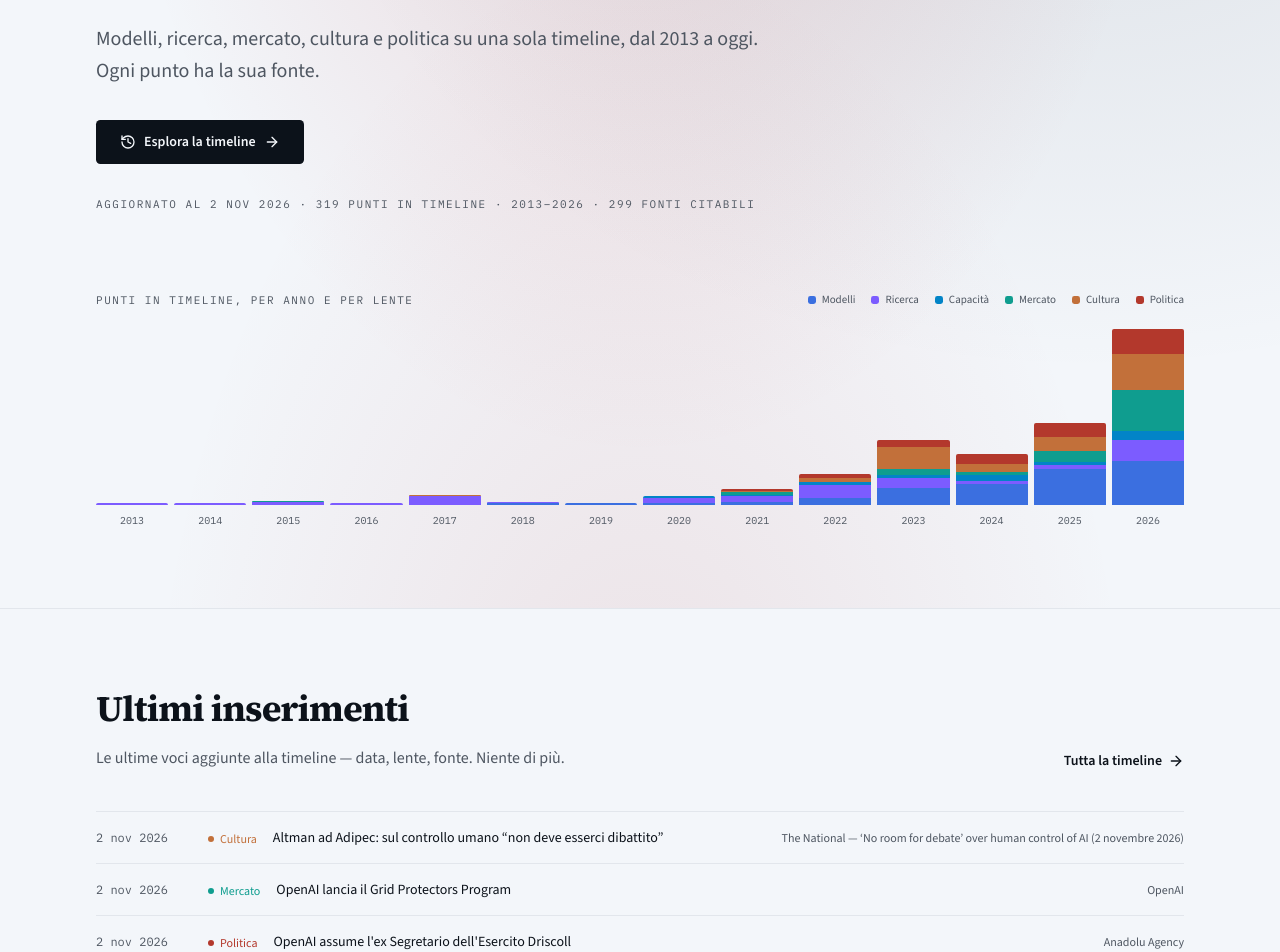
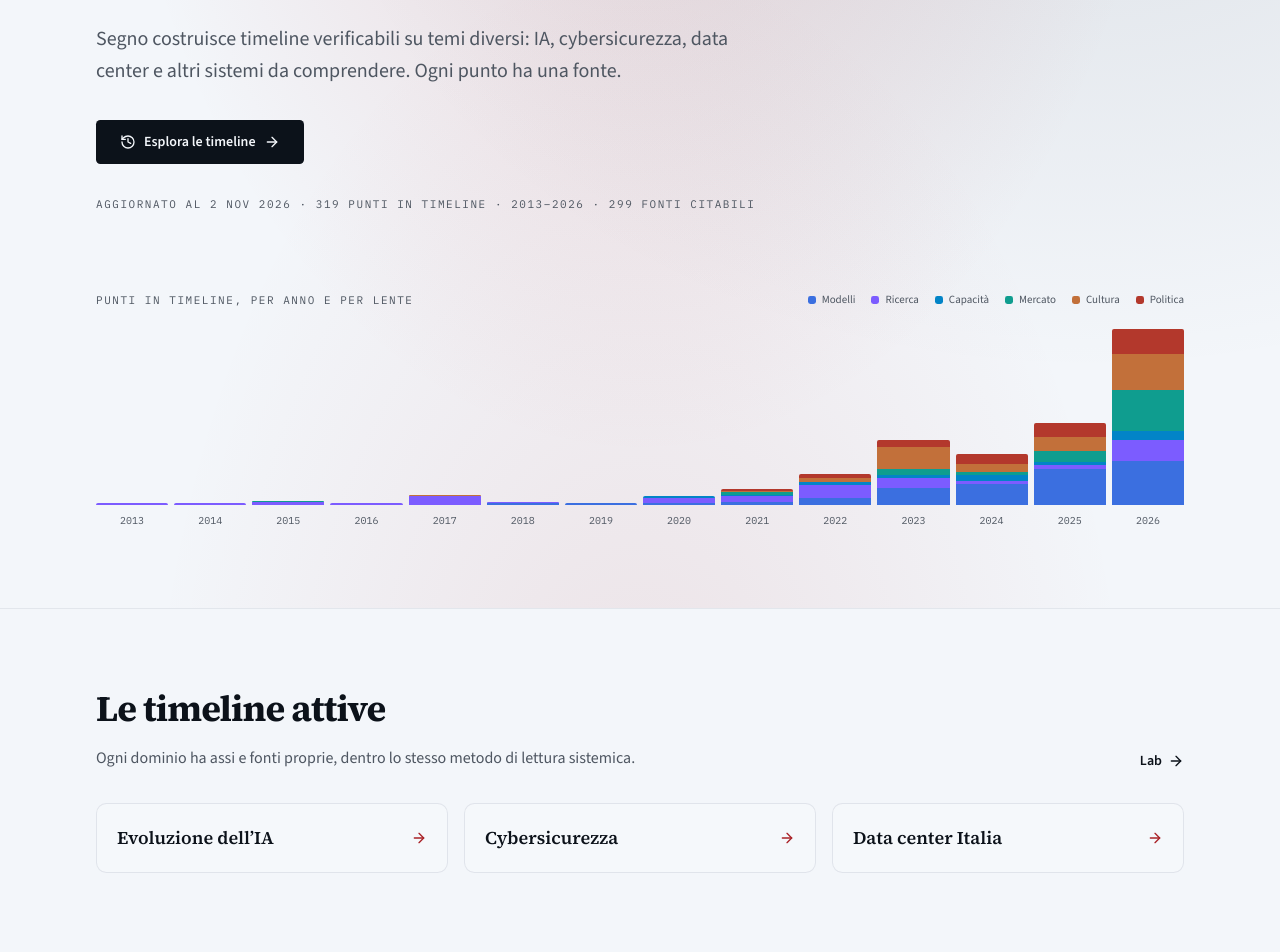
Before and after one commit to Relatronica/Segno, a Next.js app: page / in a window 1280 px wide. Shown: the part 300-1252 px from the top of the page. Built offline with nearby package versions, Linux system fonts and the light colour scheme; no server answers.

Commit message:
Expand Segno for systemic timelines
Update homepage, navigation, SEO, roadmap, and translations to position Segno as a multi-domain system for sourced timelines, including AI, cybersecurity, and data centres.

```diff
--- a/app/HomeContent.tsx
+++ b/app/HomeContent.tsx
@@ -219,7 +219,7 @@ export default function HomeContent() {
             </motion.p>
             <motion.div custom={3} variants={fadeUp} className="mt-8 flex flex-wrap items-center gap-5">
               <Link
-                href="/timeline"
+                href="/lab"
                 className="inline-flex items-center gap-2 rounded-md bg-foreground px-6 py-3 text-sm font-semibold text-background transition-opacity hover:opacity-90"
               >
                 <History className="h-4 w-4" />
@@ -312,6 +312,42 @@ export default function HomeContent() {
               ))}
             </ul>
           </motion.figure>
+        </div>
+      </section>
+
+      {/* Active timelines */}
+      <section className="relative border-t border-border/50 py-16 sm:py-20">
+        <div className="mx-auto max-w-6xl px-4 sm:px-6 lg:px-8">
+          <div className="flex flex-wrap items-end justify-between gap-4">
+            <div className="max-w-2xl">
+              <h2 className="text-3xl font-bold tracking-tight sm:text-4xl">{t.home.ecosystemsTitle}</h2>
+              <p className="mt-4 leading-relaxed text-muted-foreground">{t.home.ecosystemsSubtitle}</p>
+            </div>
+            <Link
+              href="/lab"
+              className="inline-flex items-center gap-1.5 text-sm font-semibold underline-offset-4 hover:underline"
+            >
+              Lab
+              <ArrowRight className="h-4 w-4" />
+            </Link>
+          </div>
+          <ul className="mt-8 grid gap-4 sm:grid-cols-3">
+            {[
+              { href: '/timeline', title: t.home.ecosystemAI },
+              { href: '/t/cybersecurity', title: t.home.ecosystemCyber },
+              { href: '/t/datacenter', title: t.home.ecosystemDatacenter },
+            ].map((timeline) => (
+              <li key={timeline.href}>
+                <Link
+                  href={timeline.href}
+                  className="group flex h-full items-center justify-between rounded-xl border border-border/60 bg-card/30 p-5 transition-colors hover:border-mark/40 hover:bg-muted/30"
+                >
+                  <span className="font-serif text-lg font-semibold">{timeline.title}</span>
+                  <ArrowRight className="h-4 w-4 text-mark transition-transform group-hover:translate-x-1" />
+                </Link>
+              </li>
+            ))}
+          </ul>
         </div>
       </section>
 
--- a/app/opengraph-image.tsx
+++ b/app/opengraph-image.tsx
@@ -72,7 +72,7 @@ export default function OpenGraphImage() {
               maxWidth: 860,
             }}
           >
-            Incontri, dichiarazioni e decisioni pubbliche su una timeline — con fonti che puoi aprire e citare.
+            IA, cybersicurezza, data center e altri fatti complessi su timeline — con fonti che puoi aprire e citare.
           </div>
         </div>
 
--- a/app/page.tsx
+++ b/app/page.tsx
@@ -12,7 +12,7 @@ export default function Home() {
         data={{
           '@context': 'https://schema.org',
           '@type': 'Dataset',
-          name: `${SITE_NAME} — Sentiment IA e regole europee`,
+          name: `${SITE_NAME} — Timeline sistemiche con fonti`,
           description: SITE_DESCRIPTION,
           url: SITE_URL,
           creator: {
--- a/components/layout/Footer.tsx
+++ b/components/layout/Footer.tsx
@@ -15,6 +15,9 @@ export function Footer() {
   if (
     pathname === '/timeline' ||
     pathname.startsWith('/timeline/') ||
+    pathname === '/lab' ||
+    pathname === '/t' ||
+    pathname.startsWith('/t/') ||
     pathname === '/redazione' ||
     pathname.startsWith('/redazione/')
   ) {
@@ -43,7 +46,7 @@ export function Footer() {
               </li>
               <li>
                 <Link
-                  href="/timeline"
+                  href="/lab"
                   className="text-sm text-muted-foreground transition-colors hover:text-foreground"
                 >
                   {t.nav.timeline}
--- a/lib/data/roadmap.ts
+++ b/lib/data/roadmap.ts
@@ -12,12 +12,24 @@ export const roadmapPhases: RoadmapPhase[] = [
     id: 'timeline',
     status: 'done',
     title: {
-      it: 'Timeline: l’evoluzione dell’IA per lenti',
-      en: 'Timeline: AI’s evolution by lens',
+      it: 'Timeline IA: l’evoluzione per lenti',
+      en: 'AI timeline: evolution by lens',
     },
     description: {
-      it: 'Dal 2013 a oggi: rilasci dei laboratori, ricerca, mercato, cultura e politica su un solo asse. Ogni punto con la sua fonte.',
+      it: 'Dal 2013 a oggi: modelli, capacità, ricerca, mercato, cultura e politica su un solo asse. Ogni punto con la sua fonte.',
       en: 'From 2013 to today: lab releases, research, business, culture and policy on one axis. Every point with its source.',
+    },
+  },
+  {
+    id: 'multi-timeline',
+    status: 'done',
+    title: {
+      it: 'Timeline multitema',
+      en: 'Multi-domain timelines',
+    },
+    description: {
+      it: 'IA, cybersicurezza e data center condividono lo stesso motore con ontologie, corsie e fonti dedicate a ogni dominio.',
+      en: 'AI, cybersecurity and data centres share the same engine with ontologies, lanes and sources dedicated to each domain.',
     },
   },
   {
@@ -72,12 +84,12 @@ export const roadmapPhases: RoadmapPhase[] = [
     id: 'gdpr',
     status: 'next',
     title: {
-      it: 'Nodi chiave della privacy UE',
-      en: 'Key moments in EU privacy',
+      it: 'Nuovi domini e nuove letture',
+      en: 'New domains and reading axes',
     },
     description: {
-      it: 'I passaggi e le pressioni che hanno segnato le regole sulla privacy: enforcement, riforme, lobbying.',
-      en: 'The steps and pressures that shaped privacy rules: enforcement, reforms, lobbying.',
+      it: 'Il motore è pronto per nuovi sistemi complessi: energia, privacy, mercati, piattaforme e policy con assi e fonti proprie.',
+      en: 'The engine is ready for more complex systems: energy, privacy, markets, platforms and policy, each with dedicated axes and sources.',
     },
   },
 ];
--- a/lib/i18n/translations.ts
+++ b/lib/i18n/translations.ts
@@ -13,10 +13,10 @@ const translations = {
       themeToggle: 'Cambia tema',
     },
     hero: {
-      title: 'L’IA corre. Qui la metti in fila.',
+      title: 'Fatti complessi, finalmente in ordine.',
       subtitle:
-        'Modelli, ricerca, mercato, cultura e politica su una sola timeline, dal 2013 a oggi. Ogni punto ha la sua fonte.',
-      cta: 'Esplora la timeline',
+        'Segno costruisce timeline verificabili su temi diversi: IA, cybersicurezza, data center e altri sistemi da comprendere. Ogni punto ha una fonte.',
+      cta: 'Esplora le timeline',
       statsEvents: 'Punti in timeline',
       statsSources: 'Fonti citabili',
       volumeCaption: 'Punti in timeline, per anno e per lente',
@@ -26,12 +26,12 @@ const translations = {
     home: {
       roadmapTitle: 'Cosa stiamo costruendo',
       roadmapSubtitle:
-        'La timeline è viva e in aggiornamento: sei lenti dal 2013 a oggi. Intorno, fonti più precise, racconti da condividere e nuove letture.',
+        'Il motore è vivo: timeline dedicate a IA, cybersicurezza e data center condividono metodo, fonti verificabili e letture comparabili. Il prossimo passo sono nuovi domini.',
       statusDone: 'Online',
       statusActive: 'In corso',
       statusNext: 'Prossimo',
       shareText:
-        'Segno: l’evoluzione dell’IA dal modello alla regola — modelli, capacità, ricerca, mercato, cultura e politica su un’unica timeline con fonti. Guarda e condividi:',
+        'Segno: timeline sistemiche di fatti complessi, con fonti verificabili. Esplora IA, cybersicurezza, data center e nuovi domini:',
       copyLink: 'Copia link',
       copied: 'Copiato',
       shareNative: 'Condividi',
@@ -40,19 +40,24 @@ const translations = {
       updatedLabel: 'Aggiornato al',
       latestTitle: 'Ultimi inserimenti',
       latestSubtitle:
-        'Le ultime voci aggiunte alla timeline — data, lente, fonte. Niente di più.',
+        'Le ultime voci della timeline dell’IA — data, lente, fonte. Una finestra sull’aggiornamento principale del progetto.',
       latestAll: 'Tutta la timeline',
+      ecosystemsTitle: 'Le timeline attive',
+      ecosystemsSubtitle: 'Ogni dominio ha assi e fonti proprie, dentro lo stesso metodo di lettura sistemica.',
+      ecosystemAI: 'Evoluzione dell’IA',
+      ecosystemCyber: 'Cybersicurezza',
+      ecosystemDatacenter: 'Data center Italia',
       methodTitle: 'Metodo',
       methodSubtitle:
         'Cosa affermiamo e cosa non pretendiamo di dimostrare. Il resto è nella timeline.',
       aboutLink: 'Chi siamo e come lavoriamo',
       indexTitle: 'Indice dei dati',
       indexSubtitle:
-        'Sei lenti, un solo asse. Apri una lente per leggerne la timeline filtrata.',
+        'Le sei lenti della timeline IA. Ogni lente mantiene il proprio asse dentro il metodo comune delle timeline sistemiche.',
       indexEntries: '{count} inserimenti',
       citeTitle: 'Citare Segno',
       citeSubtitle: 'Ogni dato ha una fonte e un link stabile. Se lo usi, citalo così.',
-      citeWork: 'Evoluzione dell’IA — timeline con fonti',
+      citeWork: 'Timeline sistemiche — Segno con fonti',
       contactTitle: 'Contatti',
       contactText: 'Segnala un errore, proponi una fonte, scrivici. I dati devono circolare.',
       shareLabel: 'Condividi',
@@ -305,14 +310,14 @@ const translations = {
     },
     chiSiamo: {
       eyebrow: 'Chi siamo',
-      title: 'Segno mette l’evoluzione dell’IA su un unico asse, con le fonti.',
+      title: 'Segno mette fatti complessi su assi temporali verificabili.',
       intro:
-        'Segno è un progetto di Relatronica. Raccoglie rilasci dei laboratori, capacità, ricerca, mercato, cultura e politica dal 2013 a oggi su un’unica timeline: sei lenti, un solo racconto, ogni segno con la sua fonte.',
+        'Segno è un progetto di Relatronica. Costruisce timeline di sistemi complessi — dall’evoluzione dell’IA alla cybersicurezza e ai data center — con fonti primarie, assi di lettura e confini metodologici espliciti.',
       whyTitle: 'Perché lo facciamo',
       whyText1:
-        'L’IA avanza più in fretta di quanto riusciamo a leggerla. Comunicati, paper, investimenti, regole e dichiarazioni arrivano separati, senza un filo che li tenga insieme. Chi vuole capire cosa sta succedendo riparte ogni volta da zero.',
+        'Dati, incidenti, norme e decisioni arrivano separati, spesso pubblicati da fonti diverse e difficili da confrontare nel tempo. Chi vuole leggere un sistema complesso deve ricostruirne il contesto da zero.',
       whyText2:
-        'Segno costruisce quel filo. Non interpreta al posto tuo e non vende conclusioni: mette fatti verificabili in ordine cronologico, perché il contesto emerga dai fatti stessi. È un’infrastruttura civica prima che un prodotto: serve a chi studia, a chi scrive e a chi decide.',
+        'Segno costruisce quel contesto. Ogni timeline usa assi propri, ma il metodo resta comune: fatti verificabili, fonti citabili, limiti espliciti e nessuna causalità inventata. È un’infrastruttura civica prima che un prodotto.',
       identityTitle: 'Chi c’è dietro',
       identityText1:
         'Segno è sviluppato da Relatronica, una realtà indipendente che lavora su design speculativo, civic tech e mappatura della conoscenza. Il suo principio è semplice: il futuro è un progetto collettivo, non una previsione da subire.',
@@ -331,7 +336,7 @@ const translations = {
       methodText1:
         'Ogni voce è un fatto verificabile, con una fonte primaria o una testata citabile: comunicati, registri pubblici, documenti ottenuti con accesso agli atti. Preferiamo lasciare fuori un dato incerto piuttosto che pubblicarlo senza riscontro.',
       methodText2:
-        'I fatti stanno sullo stesso asse in ordine cronologico: non dimostriamo rapporti di causa tra un rilascio e la regola che ne è seguita. La vicinanza nel tempo aiuta a leggere, non prova. Il sentiment è una lettura editoriale delle citazioni verificate, non un punteggio oggettivo.',
+        'I fatti stanno sullo stesso asse in ordine cronologico: non dimostriamo rapporti di causa tra eventi diversi. La vicinanza nel tempo aiuta a leggere, non prova. Dove una timeline usa sentiment o stime, queste restano letture esplicitamente editoriali o metriche dichiarate.',
       methodCta: 'Leggi il metodo per intero',
       licenseTitle: 'Codice e dati aperti',
       licenseText:
@@ -344,7 +349,7 @@ const translations = {
     },
     footer: {
       description:
-        'Entusiasmo e timore sull’IA nelle parole pubbliche dei leader — su una timeline con fonti. Poi, se vuoi, le regole europee.',
+        'Timeline sistemiche di fatti complessi, con fonti verificabili: IA, cybersicurezza, data center e altri domini.',
       navigation: 'Progetto',
       contact: 'Partecipa',
       license: 'Codice sotto {code}, dati e testi sotto {content}.',
@@ -364,10 +369,10 @@ const translations = {
       themeToggle: 'Toggle theme',
     },
     hero: {
-      title: 'AI runs. Here you line it up.',
+      title: 'Complex facts, finally in context.',
       subtitle:
-        'Models, research, business, culture and policy on a single timeline, from 2013 to today. Every point has its source.',
-      cta: 'Explore the timeline',
+        'Segno builds sourced timelines across different subjects: AI, cybersecurity, data centres and other systems worth understanding. Every point has a source.',
+      cta: 'Explore timelines',
       statsEvents: 'Timeline points',
       statsSources: 'Citable sources',
       volumeCaption: 'Timeline points, by year and lens',
@@ -377,12 +382,12 @@ const translations = {
     home: {
       roadmapTitle: 'What we are building',
       roadmapSubtitle:
-        'The timeline is live and updating: six lenses from 2013 to today. Around it, sharper sources, stories worth sharing and new readings.',
+        'The engine is live: AI, cybersecurity and data-centre timelines share the same method, verifiable sources and comparable readings. The next step is new domains.',
       statusDone: 'Live',
       statusActive: 'In progress',
       statusNext: 'Next',
       shareText:
-        'Segno: AI’s evolution from the model to the rule — models, capabilities, research, business, culture and policy on one sourced timeline. Explore and share:',
+        'Segno: sourced systemic timelines for complex subjects. Explore AI, cybersecurity, data centres and new domains:',
       copyLink: 'Copy link',
       copied: 'Copied',
       shareNative: 'Share',
@@ -390,18 +395,23 @@ const translations = {
       mastheadOrg: 'a Relatronica project',
       updatedLabel: 'Updated',
       latestTitle: 'Latest entries',
-      latestSubtitle: 'The newest entries added to the timeline — date, lens, source. Nothing more.',
+      latestSubtitle: 'The newest entries in the AI timeline — date, lens, source. A view of the project’s principal active update.',
       latestAll: 'The whole timeline',
+      ecosystemsTitle: 'Active timelines',
+      ecosystemsSubtitle: 'Each domain has dedicated axes and sources, within the same systemic reading method.',
+      ecosystemAI: 'AI evolution',
+      ecosystemCyber: 'Cybersecurity',
+      ecosystemDatacenter: 'Data centres in Italy',
       methodTitle: 'Method',
       methodSubtitle:
         'What we assert and what we do not claim to prove. The rest is in the timeline.',
       aboutLink: 'About and how we work',
       indexTitle: 'Data index',
-      indexSubtitle: 'Six lenses, one axis. Open a lens to read its filtered timeline.',
+      indexSubtitle: 'The six lenses of the AI timeline. Each lens retains its axis within Segno’s shared systemic method.',
       indexEntries: '{count} entries',
       citeTitle: 'Cite Segno',
       citeSubtitle: 'Every datum has a source and a stable link. If you use it, cite it like this.',
-      citeWork: 'AI evolution — a sourced timeline',
+      citeWork: 'Systemic timelines — sourced by Segno',
       contactTitle: 'Contact',
       contactText: 'Report an error, suggest a source, write to us. Data should circulate.',
       shareLabel: 'Share',
@@ -653,14 +663,14 @@ const translations = {
     },
     chiSiamo: {
       eyebrow: 'About',
-      title: 'Segno puts the evolution of AI on a single sourced axis.',
+      title: 'Segno puts complex facts on verifiable timelines.',
       intro:
-        'Segno is a Relatronica project. It gathers lab releases, capabilities, research, business, culture and policy from 2013 to today on one timeline: six lenses, one story, every mark with its source.',
+        'Segno is a Relatronica project. It builds timelines of complex systems — from AI evolution to cybersecurity and data centres — with primary sources, dedicated reading axes and explicit methodological boundaries.',
       whyTitle: 'Why we do it',
       whyText1:
-        'AI moves faster than we can read it. Press releases, papers, investments, rules and statements arrive separately, with no thread holding them together. Anyone trying to understand what is happening starts from scratch every time.',
+        'Data, incidents, rules and decisions arrive separately, often from different sources and difficult to compare over time. Anyone trying to understand a complex system has to reconstruct the context from scratch.',
       whyText2:
-        'Segno builds that thread. It does not interpret for you and does not sell conclusions: it places verifiable facts in chronological order so the context emerges from the facts themselves. It is civic infrastructure before it is a product: built for those who study, write and decide.',
+        'Segno builds that context. Every timeline has its own axes, but the method stays shared: verifiable facts, cited sources, explicit limits and no invented causality. It is civic infrastructure before it is a product.',
       identityTitle: 'Who is behind it',
       identityText1:
         'Segno is developed by Relatronica, an independent practice working on speculative design, civic tech and knowledge mapping. Its principle is simple: the future is a collective project, not a forecast to endure.',
@@ -679,7 +689,7 @@ const translations = {
       methodText1:
         'Every entry is a verifiable fact, with a primary source or a citable outlet: press releases, public registers, documents obtained through freedom of information. We would rather leave out an uncertain datum than publish it without support.',
       methodText2:
-        'Facts sit on the same axis in chronological order: we do not prove causal links between a release and the rule that followed it. Temporal proximity helps you read, it does not prove. Sentiment is an editorial reading of verified quotes, not an objective score.',
+        'Facts sit on the same axis in chronological order: we do not prove causal links between separate events. Temporal proximity helps you read, it does not prove. Where a timeline uses sentiment or estimates, these remain explicitly editorial readings or declared metrics.',
       methodCta: 'Read the full method',
       licenseTitle: 'Open code and data',
       licenseText:
@@ -692,7 +702,7 @@ const translations = {
     },
     footer: {
       description:
-        'Enthusiasm and fear around AI in leaders’ public words — on a sourced timeline. Then, if you want, Europe’s rules.',
+        'Systemic timelines of complex facts, with verifiable sources: AI, cybersecurity, data centres and more domains.',
       navigation: 'Project',
       contact: 'Take part',
       license: 'Code under {code}, data and texts under {content}.',
--- a/lib/seo.ts
+++ b/lib/seo.ts
@@ -1,9 +1,9 @@
 export const SITE_URL = process.env.NEXT_PUBLIC_SITE_URL || 'https://segno.app';
 export const SITE_NAME = 'Segno';
-export const SITE_TAGLINE = 'Il tono pubblico sull’IA, con fonti';
+export const SITE_TAGLINE = 'Timeline sistemiche di fatti complessi, con fonti';
 export const SITE_TITLE = `${SITE_NAME} — ${SITE_TAGLINE}`;
 export const SITE_DESCRIPTION =
-  'Segno mette una riga per soggetto: le dichiarazioni dei leader sull’IA nel tempo, con citazione e fonte, e sullo stesso asse le regole europee.';
+  'Segno ordina fatti complessi su timeline verificabili: vulnerabilità e incidenti, decisioni pubbliche, mercati e politiche, ogni segno con una fonte stabile.';
 
 /** Public repository and license tags shown in the UI (AGPL section 13). */
 export const SOURCE_URL = 'https://github.com/Relatronica/Segno';
@@ -11,11 +11,13 @@ export const CODE_LICENSE = 'AGPL-3.0';
 export const CONTENT_LICENSE = 'CC BY 4.0';
 
 export const SITE_KEYWORDS = [
-  'sentiment IA',
-  'dichiarazioni CEO',
-  'tono sull’intelligenza artificiale',
-  'Altman',
-  'Amodei',
+  'timeline sistemica',
+  'fatti complessi',
+  'cybersicurezza',
+  'data center',
+  'intelligenza artificiale',
+  'NIS2',
+  'DORA',
   'timeline',
   'trasparenza',
   'AI Act',
```
Also changed, not shown: components/layout/Navbar.tsx (+7 -2 lines), 1 other file (tests, documents, lock files or other folders).
